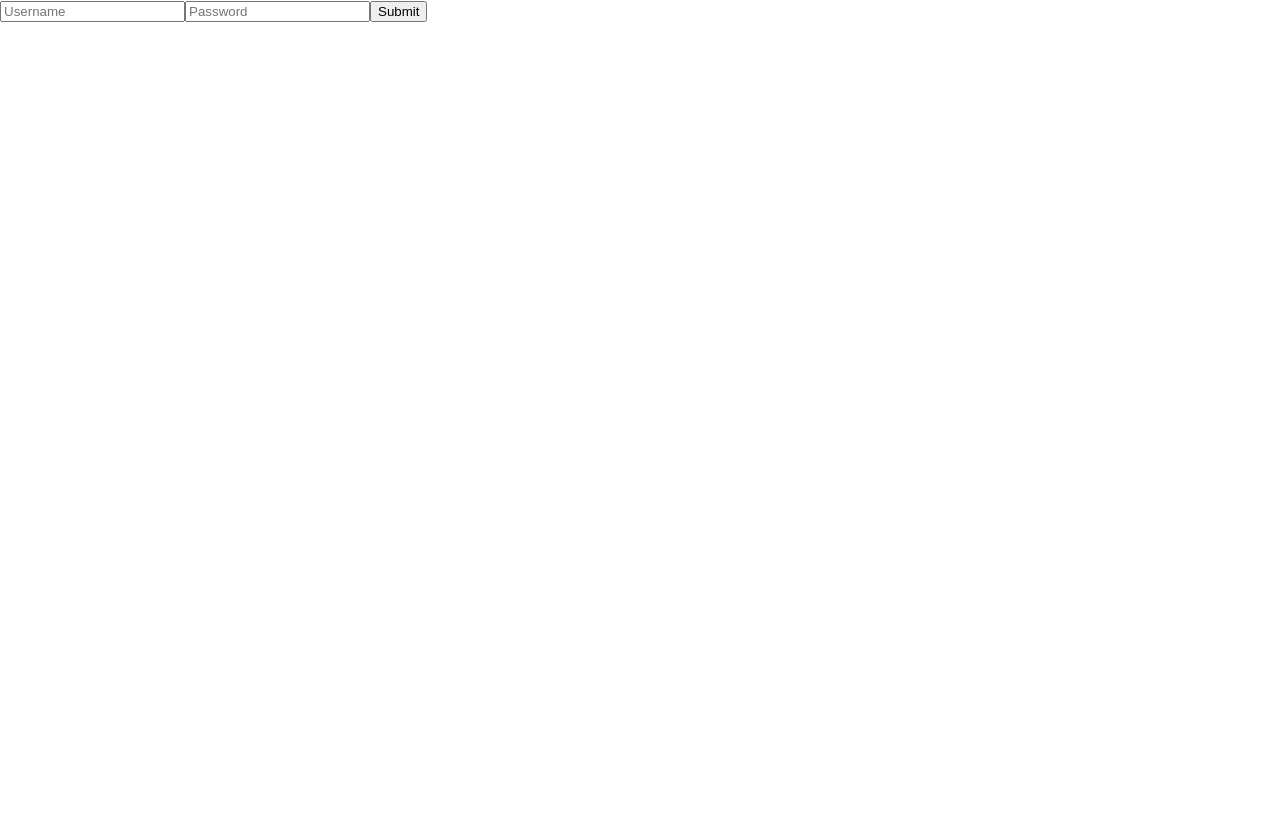
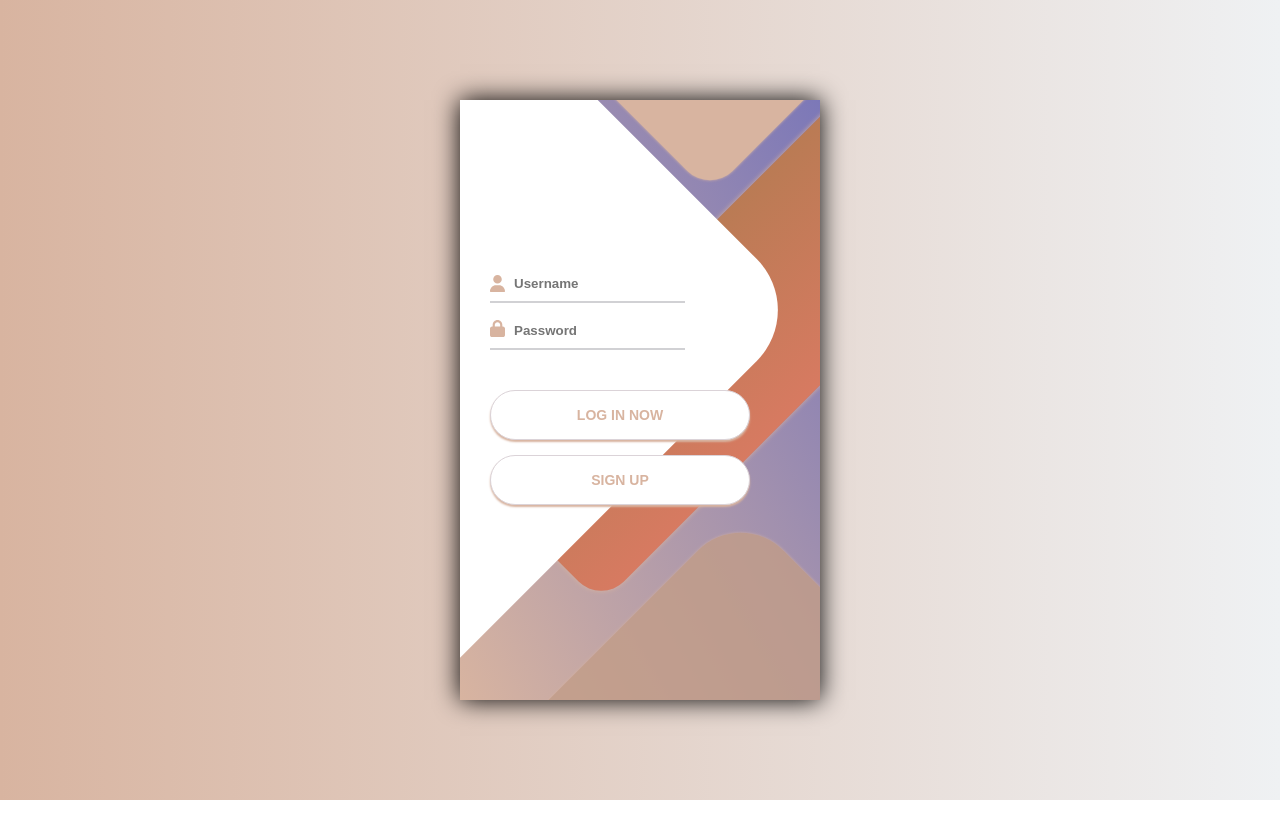
Before and after one commit to webserver-school/frontend, a Next.js app: page /login in a window 1280 px wide. Shown: the top 838 px of the page. Before the commit the page ends 800 px from the top, so only its background shows below. Built offline with nearby package versions, Linux system fonts and the light colour scheme.

Commit message:
Revert "2-3-4 of the first assignment."
This reverts commit ae9738ce3d95ed102299e1eafe9202ecc507e9df.

```diff
--- a/package.json
+++ b/package.json
@@ -9,6 +9,9 @@
     "lint": "next lint"
   },
   "dependencies": {
+    "@fortawesome/fontawesome-svg-core": "^6.1.1",
+    "@fortawesome/free-solid-svg-icons": "^6.1.1",
+    "@fortawesome/react-fontawesome": "^0.1.18",
     "next": "12.1.1",
     "react": "17.0.2",
     "react-calendar": "^3.7.0",
--- a/pages/_app.js
+++ b/pages/_app.js
@@ -1,4 +1,6 @@
 import '../styles/globals.css'
+import {config} from "@fortawesome/fontawesome-svg-core";
+config.autoAddCss = false;
 
 function MyApp({ Component, pageProps }) {
   return <Component {...pageProps} />
--- a/pages/login.js
+++ b/pages/login.js
@@ -1,3 +1,12 @@
+import React from 'react'
+import styles from '../styles/Login.module.css'
+import {FontAwesomeIcon} from "@fortawesome/react-fontawesome";
+
+import {
+    faUser,
+    faLock,
+} from "@fortawesome/free-solid-svg-icons";
+
 function Login() {
     const submit = async (e) => {
         e.preventDefault();
@@ -17,11 +26,39 @@ function Login() {
     }
 
     return (
-        <form onSubmit={submit}>
-            <input type="text" name="username" placeholder="Username" required />
-            <input type="password" name="password" placeholder="Password" required />
-            <button type="submit"> Submit </button>
-        </form>
+        <div class={styles.background}>
+            <div class={styles.container}>
+                <div class={styles.screen}>
+                    <div class={styles.content}>
+                        <form class={styles.login} onSubmit={submit}>
+                            <div class={styles.logn_field}>
+                                {/* Dont work for some reason */}
+                                <i class={styles.login_icon_one}>
+                                    <FontAwesomeIcon icon={faUser}/></i>
+                                <input type="text" class={styles.login_input} name="username" placeholder="Username" required />
+                            </div>
+                            <div class="login_field">
+                                {/* Dont work for some reason */}
+                                <i class={styles.login_icon_two}><FontAwesomeIcon icon={faLock} /></i>
+                                <input type="password" class={styles.login_input} name="password" placeholder="Password" required />
+                            </div>
+                            <button class={styles.login_submit} type="submit">
+                                <span class={styles.button_text}>Log in now</span>
+                            </button>
+                            <button class={styles.signup_submit}>
+                                <span class={styles.button_text}>Sign up</span>
+                            </button>
+                        </form>
+                    </div>
+                    <div class={styles.shape_backgrounds}>
+                        <span class={`${styles.shape_rotation} ${styles.shape_four}`}></span>
+                        <span class={`${styles.shape_rotation} ${styles.shape_three}`}></span>
+                        <span class={`${styles.shape_rotation} ${styles.shape_two}`}></span>
+                        <span class={`${styles.shape_rotation} ${styles.shape_one}`}></span>
+                    </div>
+                </div>
+            </div>
+        </div>
     );
 }
 
--- /dev/null
+++ b/styles/Login.module.css
@@ -0,0 +1,162 @@
+.background{
+    box-sizing: border-box;
+    margin: 0;
+    padding: 0;
+    font-family: Verdana, sans-serif;
+}
+
+.container {
+    display: flex;
+    align-items: center;
+    justify-content: center;
+    min-height: 100vh;
+    background: linear-gradient(90deg, #D8B4A0, #EFF1F3);
+}
+
+.screen {
+    position: relative;
+    background: linear-gradient(60deg, #D8B4A0, #7C78B8);
+    height: 600px;
+    width: 360px;
+    box-shadow: 0px 0px 24px;
+}
+.content {
+    z-index: 1;
+    position: relative;
+    height: 100%;
+}
+.shape_backgrounds {
+    position: absolute;
+    top:0;
+    left: 0;
+    right: 0;
+    bottom: 0;
+    z-index: 0;
+    -webkit-clip-path: inset(0 0 0 0);
+    clip-path: inset(0 0 0 0);
+}
+.shape_rotation {
+    transform: rotate(45deg);
+    position: absolute;
+}
+.shape_one {
+    height: 520px;
+    width: 520px;
+    background: #FFF;
+    top: -50px;
+    right: 120px;
+    border-radius: 0 72px 0 0;
+}
+.shape_two {
+    height: 220px;
+    width: 220px;
+    background: #D8B4A0;
+    top: -172px;
+    right: 0;
+    border-radius: 32px;
+    box-shadow: 0px 0px 3px #D8B4A0;
+}
+.shape_three {
+    height: 540px;
+    width: 190px;
+    background: linear-gradient(270deg, #D77A61, #BA7B54);
+    top: -24px;
+    right: 0;
+    border-radius: 32px;
+    box-shadow: 0px 0px 5px #D8B4A0;
+}
+.shape_four {
+    height: 400px;
+    width: 200px;
+    background: #C29D88;
+    opacity: 80%;
+    top: 420px;
+    right: 50px;
+    border-radius: 60px;
+    box-shadow: 0px 0px 3px #D8B4A0;
+}
+.login{
+    width: 320px;
+    padding: 30px;
+    padding-top: 156px;
+}
+.login_field {
+    padding: 20px 0px;
+    position: relative;
+}
+.login_icon_one{
+    position: absolute;
+    top: 175px;
+    width: 15px;
+    height: 15px;
+    color: #D8B4A0;
+}
+.login_icon_two{
+    position: absolute;
+    top: 220px;
+    width: 15px;
+    height: 15px;
+    color: #D8B4A0;
+}
+.login_input {
+    border: none;
+    border-bottom: 2px solid #D1D1D4;
+    background: none;
+    padding: 10px;
+    padding-top: 20px;
+    padding-left: 24px;
+    font-weight: 700;
+    width: 75%;
+    transition: .2s;
+}
+
+.login_input:active,
+.login_input:focus,
+.login_input:hover {
+    outline: none;
+    border-bottom-color: #223843;
+}
+
+.login_submit {
+    background: #fff;
+    font-size: 14px;
+    margin-top: 40px;
+    padding: 16px 20px;
+    border-radius: 26px;
+    border: 1px solid #DBD3D8;
+    text-transform: uppercase;
+    font-weight: 700;
+    align-items: center;
+    width: 100%;
+    color: #D8B4A0;
+    box-shadow: 0px 2px 2px #D8B4A0;
+    cursor: pointer;
+    transition: .2s;
+}
+
+.signup_submit {
+    background: #fff;
+    font-size: 14px;
+    margin-top: 15px;
+    padding: 16px 20px;
+    border-radius: 26px;
+    border: 1px solid #DBD3D8;
+    text-transform: uppercase;
+    font-weight: 700;
+    align-items: center;
+    width: 100%;
+    color: #D8B4A0;
+    box-shadow: 0px 2px 2px #D8B4A0;
+    cursor: pointer;
+    transition: .2s;
+}
+
+.login_submit:active,
+.login_submit:focus,
+.login_submit:hover,
+.signup_submit:active,
+.signup_submit:focus,
+.signup_submit:hover {
+    border-color: #D8B4A0;
+    outline: none;
+}
```
Also changed, not shown: 1 other file (tests, documents, lock files or other folders).
